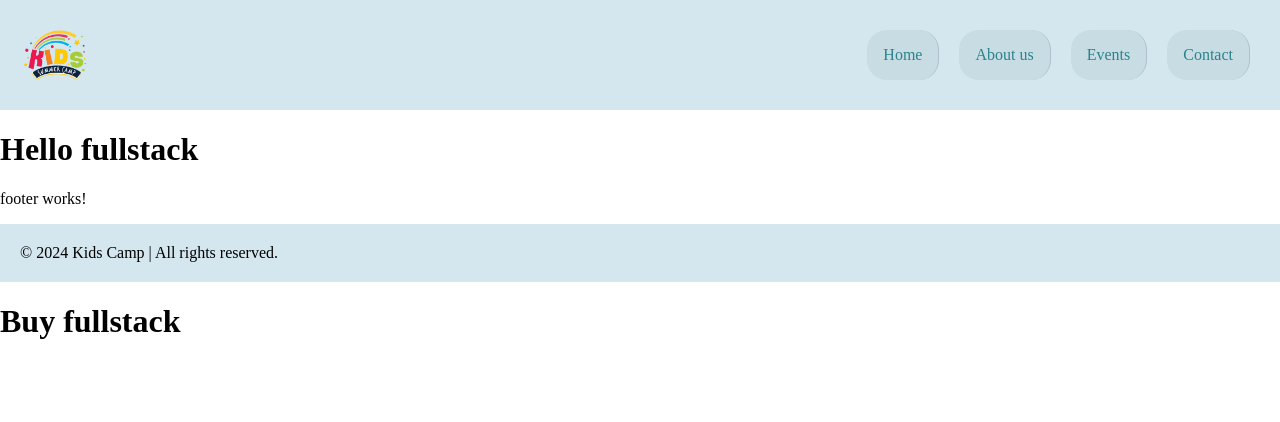
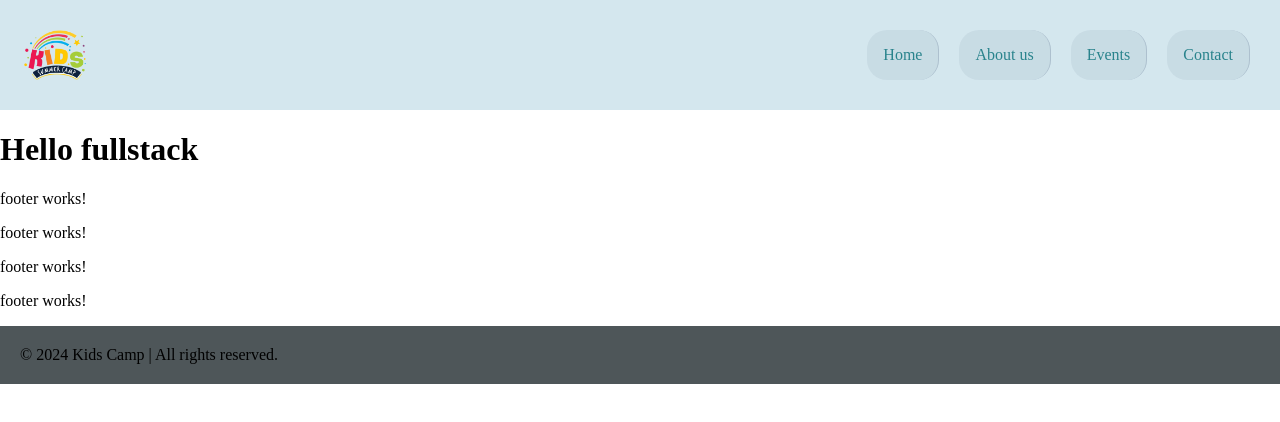
Before and after one commit to NatalieDi/fullstack_project, an Angular app in the folder frontend/: page / in a window 1280 px wide. Shown: the top 422 px of the page. Built offline with nearby package versions, Linux system fonts and the light colour scheme.

Commit message:
upt footer

```diff
--- a/frontend/src/app/app.component.html
+++ b/frontend/src/app/app.component.html
@@ -1,4 +1,3 @@
 <app-header></app-header>
 <h1>Hello {{title}}</h1>
-<app-footer></app-footer>
-<h1>Buy {{title}}</h1>
+<app-footer> </app-footer>
--- a/frontend/src/app/components/footer/footer.component.html
+++ b/frontend/src/app/components/footer/footer.component.html
@@ -1,2 +1,5 @@
+<p>footer works!</p>
+<p>footer works!</p>
+<p>footer works!</p>
 <p>footer works!</p>
 <span>© 2024 Kids Camp |  All rights reserved.</span>
--- a/frontend/src/app/components/footer/footer.component.scss
+++ b/frontend/src/app/components/footer/footer.component.scss
@@ -1,8 +1,8 @@
 
 span{
 text-align: left;
-    text-decoration-color: #8c8d8d;
-    background-color: #D4E7EE;
+    text-decoration-color: #fafbfb;
+    background-color: #4e5659;
     padding: 20px;
     display: flex;
 }
```
